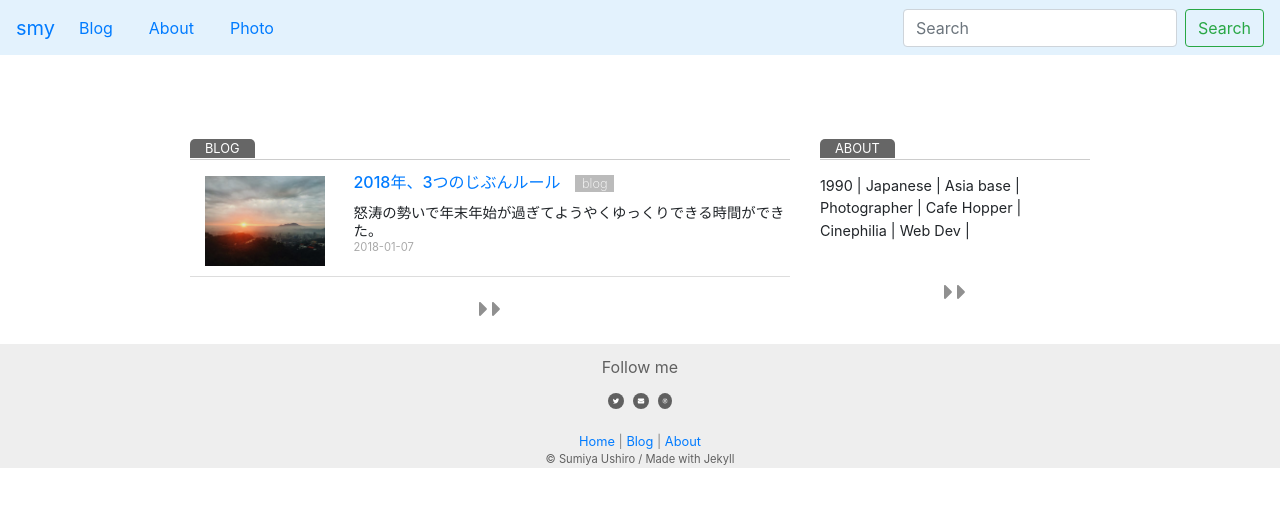
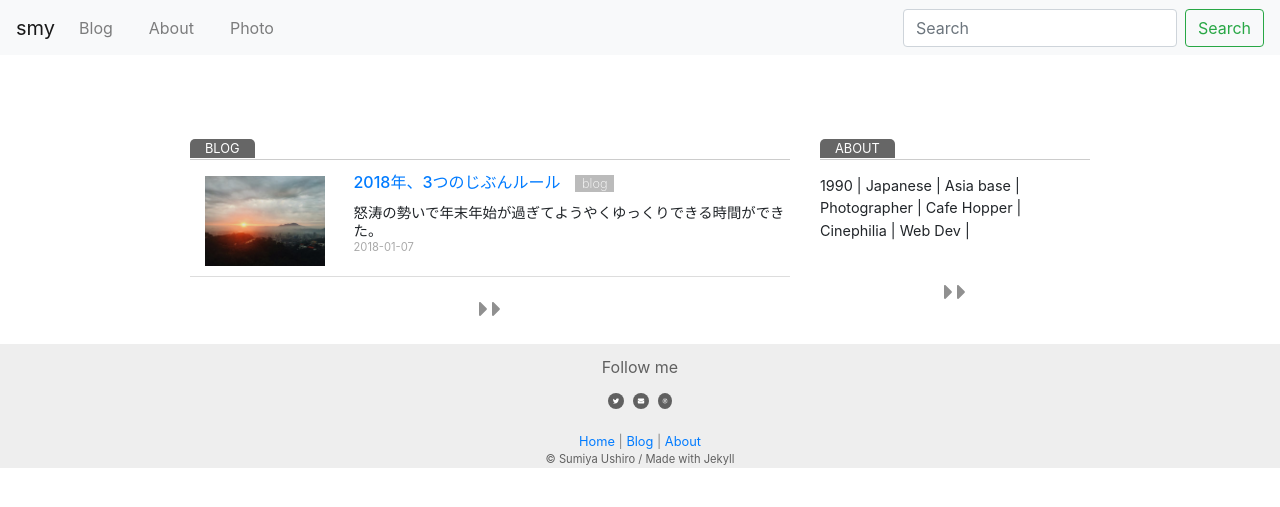
Before and after one commit to sumi0820/smy-jp-v1, a Jekyll site: the page built from index.md, in a window 1280 px wide. Shown: the top 507 px of the page. Built offline with Jekyll 4.4.1, drawn with Linux system fonts in a browser that asks for light colours; nearby versions of some CDN libraries.

Commit message:
initial commit

```diff
--- a/_includes/top-nav.html
+++ b/_includes/top-nav.html
@@ -1,6 +1,6 @@
 <link rel="stylesheet" href="https://stackpath.bootstrapcdn.com/bootstrap/4.3.1/css/bootstrap.min.css" integrity="sha384-ggOyR0iXCbMQv3Xipma34MD+dH/1fQ784/j6cY/iJTQUOhcWr7x9JvoRxT2MZw1T" crossorigin="anonymous">
 
-<nav class="navbar navbar-expand-md sticky-top" style="background-color: #e3f2fd;"">
+<nav class="navbar navbar-expand-md sticky-top navbar-light bg-light">
   <a class="navbar-brand" href="{{ site.url }}/">smy</a>
   <button class="navbar-toggler" type="button" data-toggle="collapse" data-target="#navbarSupportedContent" aria-controls="navbarSupportedContent" aria-expanded="false" aria-label="Toggle navigation">
     <span class="navbar-toggler-icon"></span>
--- a/_sass/_layout-base.scss
+++ b/_sass/_layout-base.scss
@@ -36,11 +36,6 @@
 //position: fixed;
   top:0;
   width: 100%;
-
-  .navbar-toggler{
-  background-color: #003355;
-}
-
 
   ul {
     list-style: none;
```
